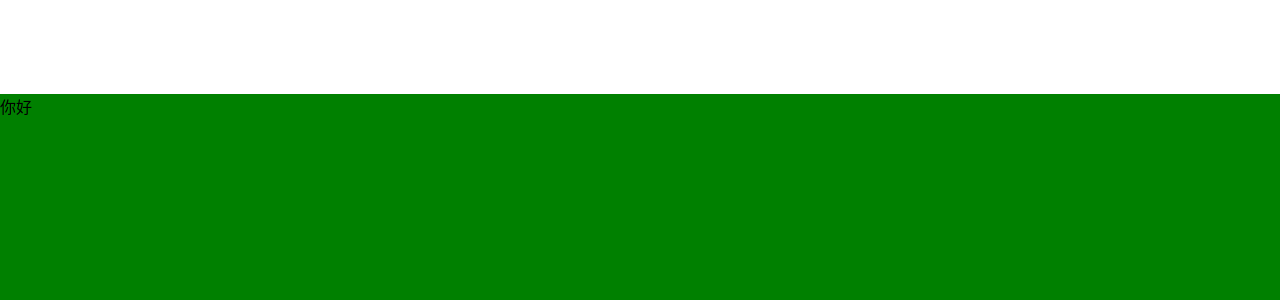
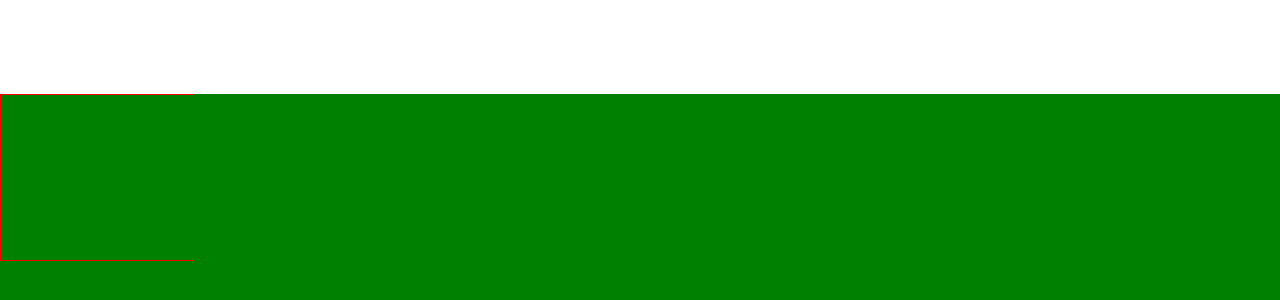
Before and after one commit to chen-qionghua/bigScreen, a React (Vite) app: page / in a window 1280 px wide. Shown: the part 186-486 px from the top of the page. Built offline with nearby package versions, Linux system fonts and the light colour scheme.

Commit message:
scss添加rem生成函数

```diff
--- a/src/pages/home.scss
+++ b/src/pages/home.scss
@@ -1 +1,6 @@
 @import "../shared/helper";
+.x{
+  width: px(367);
+  height: px(315) ;
+  border:solid red 1px;
+}
--- a/src/pages/home.tsx
+++ b/src/pages/home.tsx
@@ -4,7 +4,7 @@
 export const Home = () => {
   return (
     <div>
-      你好
+      <div className="x"></div>
     </div>
   );
 };
--- a/src/shared/_helper.scss
+++ b/src/shared/_helper.scss
@@ -1,5 +1,5 @@
 @function px($n) {
-  @return $n / 1500 * 100vw;
+  @return $n / 2420 * 100rem;
 }
 $blue: #002866;
 $font-hei: -apple-system, "Noto Sans", "Helvetica Neue", Helvetica, "Nimbus Sans L", Arial, "Liberation Sans", "PingFang SC", "Hiragino Sans GB", "Noto Sans CJK SC", "Source Han Sans SC", "Source Han Sans CN", "Microsoft YaHei", "Wenquanyi Micro Hei", "WenQuanYi Zen Hei", "ST Heiti", SimHei, "WenQuanYi Zen Hei Sharp", sans-serif;
```
